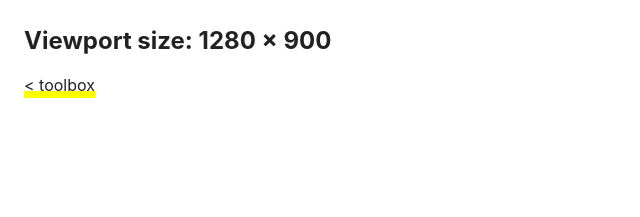
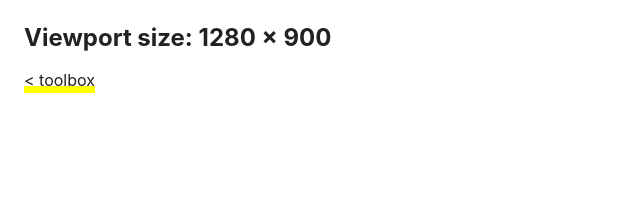
Before and after one commit to borderleft/borderleft.github.io, a Jekyll site: the page toolbox/viewport/index.html, which Jekyll copies as it is, in a window 1280 px wide. Shown: the top 217 px of the page, without its empty margins (0-640 px from the left). Built offline with Jekyll 4.4.1, drawn with Linux system fonts in a browser that asks for light colours.

Commit message:
CSS tweaks

```diff
--- a/toolbox/css/base.css
+++ b/toolbox/css/base.css
@@ -7,16 +7,6 @@
     line-height: 1.4;
     color: #222;
     margin: 1.5rem;
-}
-
-code, kbd, pre, samp {
-    font-family: "SFMono-Regular", Consolas, "Liberation Mono", Menlo, monospace;
-    font-size: .875rem;
-}
-
-main {
-    display: block;
-    max-width: 50rem;
 }
 
 a {
@@ -32,3 +22,17 @@
 a:hover {
     background-color: #feff02;
 }
+
+code, kbd, pre, samp {
+    font-family: "SFMono-Regular", Consolas, "Liberation Mono", Menlo, monospace;
+    font-size: .875rem;
+}
+
+h1 {
+    line-height: 1.2;
+}
+
+main {
+    display: block;
+    max-width: 50rem;
+}
```
